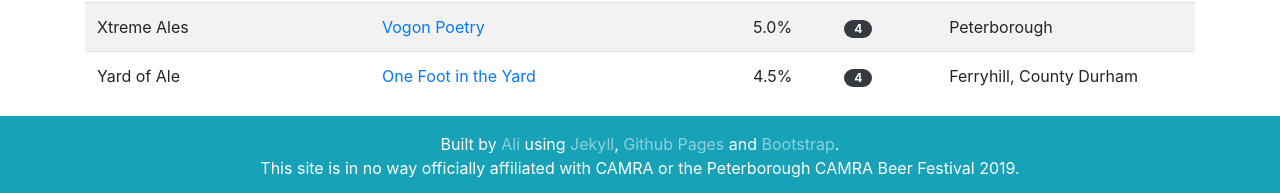
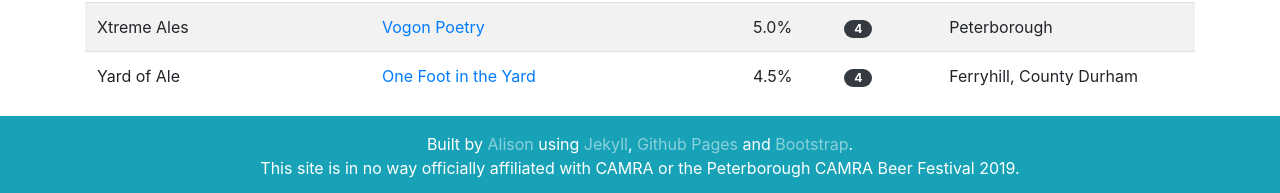
Before and after one commit to spleenqueen/pbf, a Jekyll site: the page built from index.html, in a window 1280 px wide and 900 px high, scrolled down 16255 px. Shown: the part 704-897 px from the top of the window. Built offline with Jekyll 4.4.1, drawn with Linux system fonts in a browser that asks for light colours.

```diff
--- a/_includes/footer.html
+++ b/_includes/footer.html
@@ -1,7 +1,7 @@
 <!-- Footer -->
 <footer class="page-footer bg-info text-white text-sm">
     <div class="footer-copyright text-center py-3 text-sm">
-        Built by <a href="https://github.com/spleenqueen" class="text-white-50">Ali</a> using <a href="https://jekyllrb.com/" target="_blank" class="text-white-50">Jekyll</a>, <a href="https://pages.github.com/" target="_blank" class="text-white-50">Github Pages</a> and <a href="https://getbootstrap.com/" target="_blank" class="text-white-50">Bootstrap</a>.<br />
+        Built by <a href="https://github.com/spleenqueen" class="text-white-50">Alison</a> using <a href="https://jekyllrb.com/" target="_blank" class="text-white-50">Jekyll</a>, <a href="https://pages.github.com/" target="_blank" class="text-white-50">Github Pages</a> and <a href="https://getbootstrap.com/" target="_blank" class="text-white-50">Bootstrap</a>.<br />
         This site is in no way officially affiliated with CAMRA or the Peterborough CAMRA Beer Festival 2019.
     </div>
 </footer>
```
